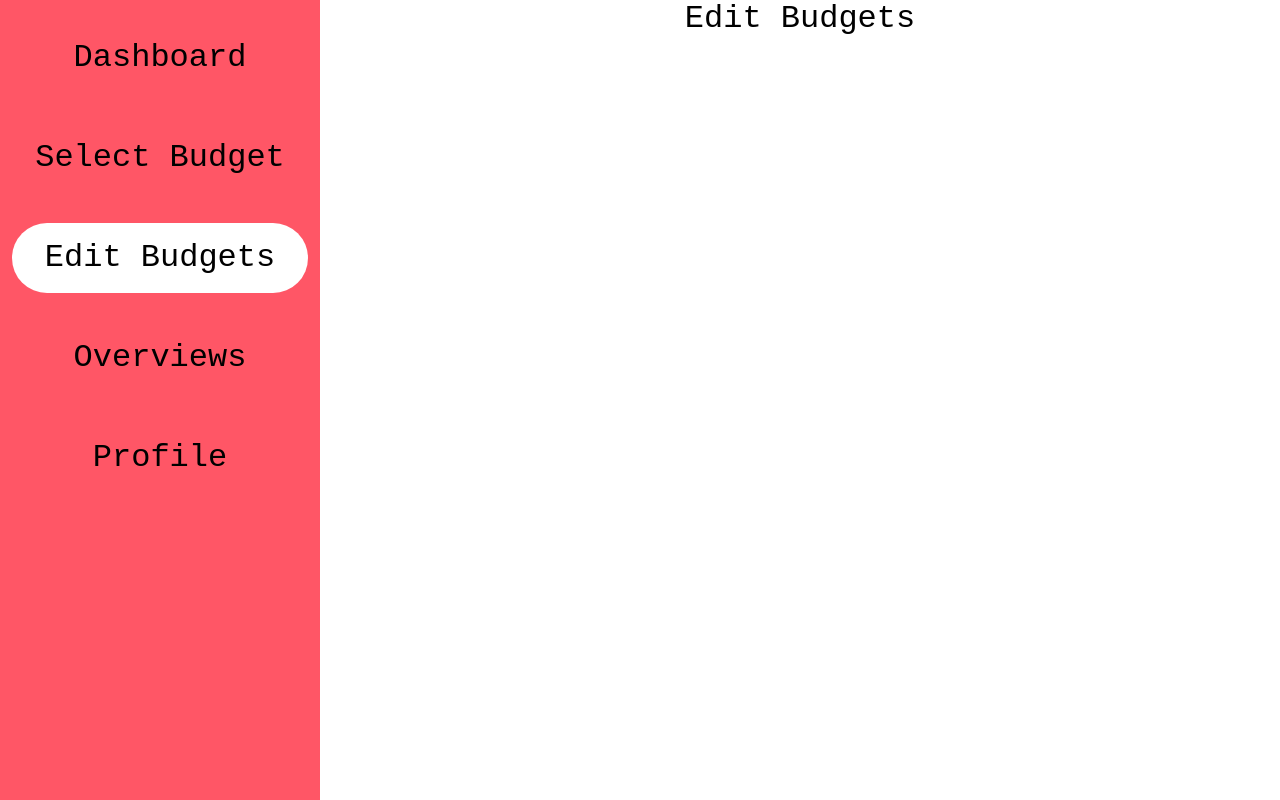
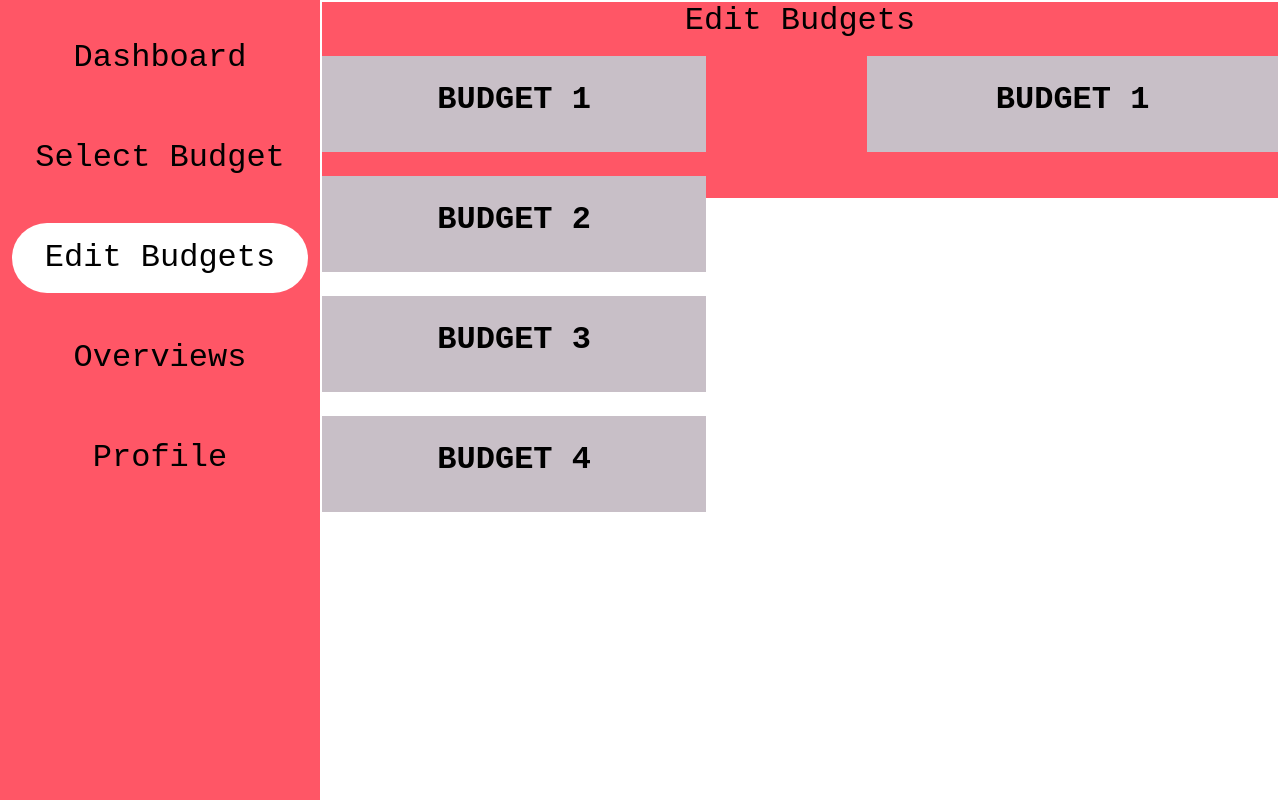
Before and after one commit to jordaneburton/budgeting-app, a React (Vite) app in the folder client/: page /Edit in a window 1280 px wide. Built offline with nearby package versions, Linux system fonts and the light colour scheme; no server answers.

Commit message:
edited budget form

```diff
--- a/client/src/pages/EditPage.jsx
+++ b/client/src/pages/EditPage.jsx
@@ -1,8 +1,18 @@
 import { useEffect } from 'react';
 import { usePageContext } from '../utils/PageContext';
 import Col from 'react-bootstrap/esm/Col';
-// import PageHeader from '../components/PageHeader';
+import Row from 'react-bootstrap/esm/Row';
+
 import NavBar from '../components/NavBar';
+import NavCanvas from '../components/NavCanvas';
+import Header from '../components/Header';
+import PillButtons from '../components/PillButtons';
+
+
+
+import { useQuery } from '@apollo/client';
+import { QUERY_BUDGETS } from '../utils/queries';
+
 
 function EditPage () {
   const { _, setPage } = usePageContext();
@@ -11,20 +21,57 @@ function EditPage () {
     window.scrollTo(0, 0);
   }, []);
 
-  // const page = {
-  //   header: "CURRENT_BUDGET_NAME"
-  // }
+  const { loading, data } = useQuery(QUERY_BUDGETS);
+  const budgets = data?.budgets || [];
+  console.log(budgets);
+
+  const page = {
+    header: "Edit Budgets"
+  }
+
+  const testData = [{
+    name: 'Budget 1'
+  },
+  {
+    name: 'Budget 2'
+  },
+  {
+    name: 'Budget 3'
+  },
+  {
+    name: 'Budget 4'
+  },
+]
+
+
   return (
     <>
     <NavBar />
-    <Col xs={12} md={9} className='p-0'>
-      {/* <PageHeader header={page.header}/> */}
+    <Col xs={6} md={9} className='p-0' style={{ backgroundColor: "#FF5666", height: '25%',  border: "2px solid white", }}>
+      {/* <Header header={page.header}/> */}
       <h2>
       Edit Budgets
       </h2>
+      <Row>
+        <Col xs={10} md={5} className='position-relative my-2 z-1'>
+          {loading ? (
+              <div>Loading...</div>
+            ) : (
+                testData.map((category, index) =>
+                  <PillButtons key={index} name={category.name}/>
+                )
+            )}
+        </Col>
+        <Col xs={10} md={7}  className='position-relative my-2 z-1 d-flex flex-wrap flex-column align-items-end'>
+          <div className='d-flex flex-wrap flex-column pill-button justify-content-center rounded-start-pill bg-info w-75 mb-4'>
+            <h2 className='fw-semibold'>{ testData[0].name.toUpperCase() }</h2>
+          </div>
+        </Col>
+      </Row>
     </Col>
+    <NavCanvas />
     </>
   );
 }
 
-export default EditPage
+export default EditPage;
```
